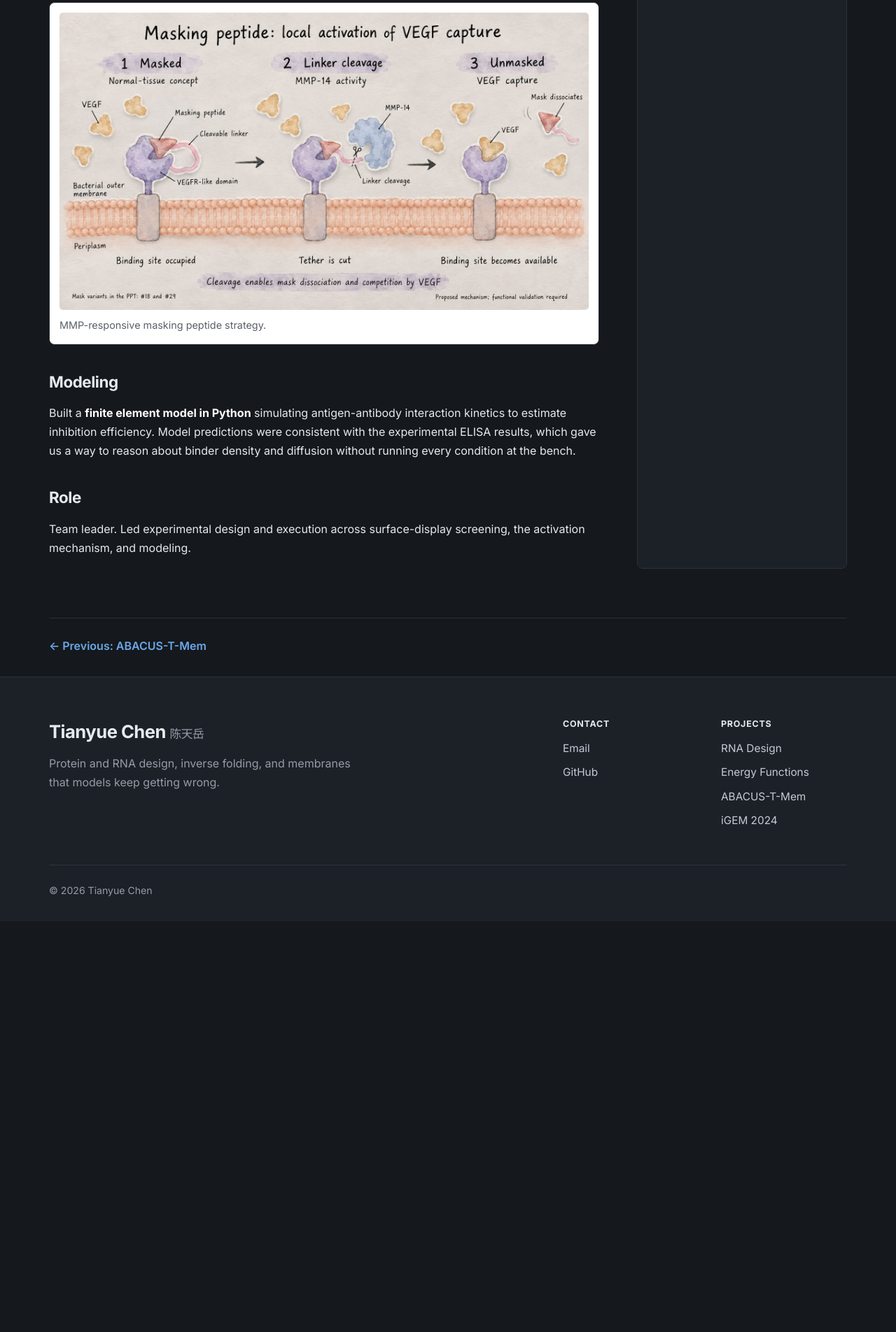
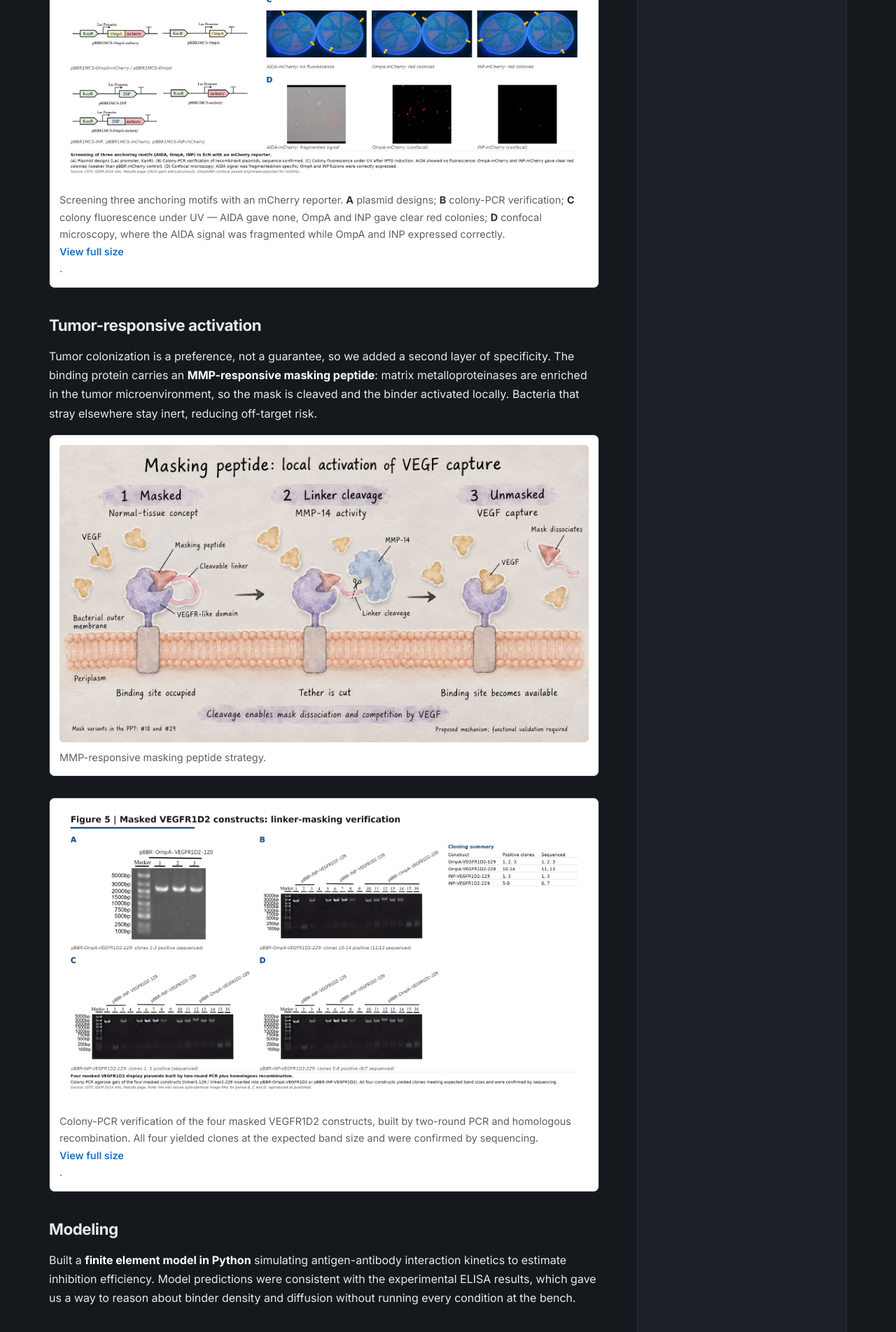
Before and after one commit to polaris150566/polaris150566.github.io, a plain HTML site: page work/igem-ecn/index.html in a window 1280 px wide. Shown: the part 2582-4486 px from the top of the page at 70% size. Before the commit the page ends 3899 px from the top, so only its background shows below. Drawn offline with Linux system fonts and the light colour scheme.

Commit message:
Add aligned multi-panel iGEM figures (screening, masking verification)

```diff
--- a/assets/css/styles.css
+++ b/assets/css/styles.css
@@ -1076,3 +1076,15 @@ h1, h2, h3,
 @media (max-width: 700px) {
   .figure-pair { grid-template-columns: 1fr; }
 }
+
+/* ---------- zoomable figures ---------- */
+
+.project-figure a { display: block; }
+
+.project-figure a img { transition: opacity 160ms ease; }
+
+.project-figure a:hover img { opacity: 0.88; }
+
+.project-figure.is-plate figcaption a { color: #1f6fb8; font-weight: 600; }
+
+.project-figure.is-plate figcaption strong { color: #2c3238; }
--- a/work/igem-ecn/index.html
+++ b/work/igem-ecn/index.html
@@ -100,6 +100,21 @@
           <figcaption>Surface-display systems screened.</figcaption>
         </figure>
 
+        <figure class="project-figure is-plate">
+          <a href="../../assets/works/igem-ecn/screening_full.jpg" target="_blank" rel="noopener">
+            <img src="../../assets/works/igem-ecn/screening_web.jpg"
+                 alt="Screening of AIDA, OmpA and INP anchors in EcN: plasmid designs, colony PCR, UV colony fluorescence, and confocal microscopy"
+                 onerror="this.parentNode.parentNode.remove();">
+          </a>
+          <figcaption>
+            Screening three anchoring motifs with an mCherry reporter. <strong>A</strong> plasmid
+            designs; <strong>B</strong> colony-PCR verification; <strong>C</strong> colony
+            fluorescence under UV &mdash; AIDA gave none, OmpA and INP gave clear red colonies;
+            <strong>D</strong> confocal microscopy, where the AIDA signal was fragmented while
+            OmpA and INP expressed correctly. <a href="../../assets/works/igem-ecn/screening_full.jpg" target="_blank" rel="noopener">View full size</a>.
+          </figcaption>
+        </figure>
+
         <h2>Tumor-responsive activation</h2>
         <p>
           Tumor colonization is a preference, not a guarantee, so we added a second layer of
@@ -114,6 +129,20 @@
                alt="MMP-responsive masking peptide strategy for tumor-local activation"
                onerror="this.parentNode.remove();">
           <figcaption>MMP-responsive masking peptide strategy.</figcaption>
+        </figure>
+
+        <figure class="project-figure is-plate">
+          <a href="../../assets/works/igem-ecn/masking-verification_full.jpg" target="_blank" rel="noopener">
+            <img src="../../assets/works/igem-ecn/masking-verification_web.jpg"
+                 alt="Colony-PCR verification of the four masked VEGFR1D2 display constructs"
+                 onerror="this.parentNode.parentNode.remove();">
+          </a>
+          <figcaption>
+            Colony-PCR verification of the four masked VEGFR1D2 constructs, built by two-round
+            PCR and homologous recombination. All four yielded clones at the expected band size
+            and were confirmed by sequencing.
+            <a href="../../assets/works/igem-ecn/masking-verification_full.jpg" target="_blank" rel="noopener">View full size</a>.
+          </figcaption>
         </figure>
 
         <h2>Modeling</h2>
```
Also changed, not shown: assets/works/igem-ecn/masking-verification_full.jpg (added), assets/works/igem-ecn/masking-verification_web.jpg (added), assets/works/igem-ecn/screening_full.jpg (added), assets/works/igem-ecn/screening_web.jpg (added).
